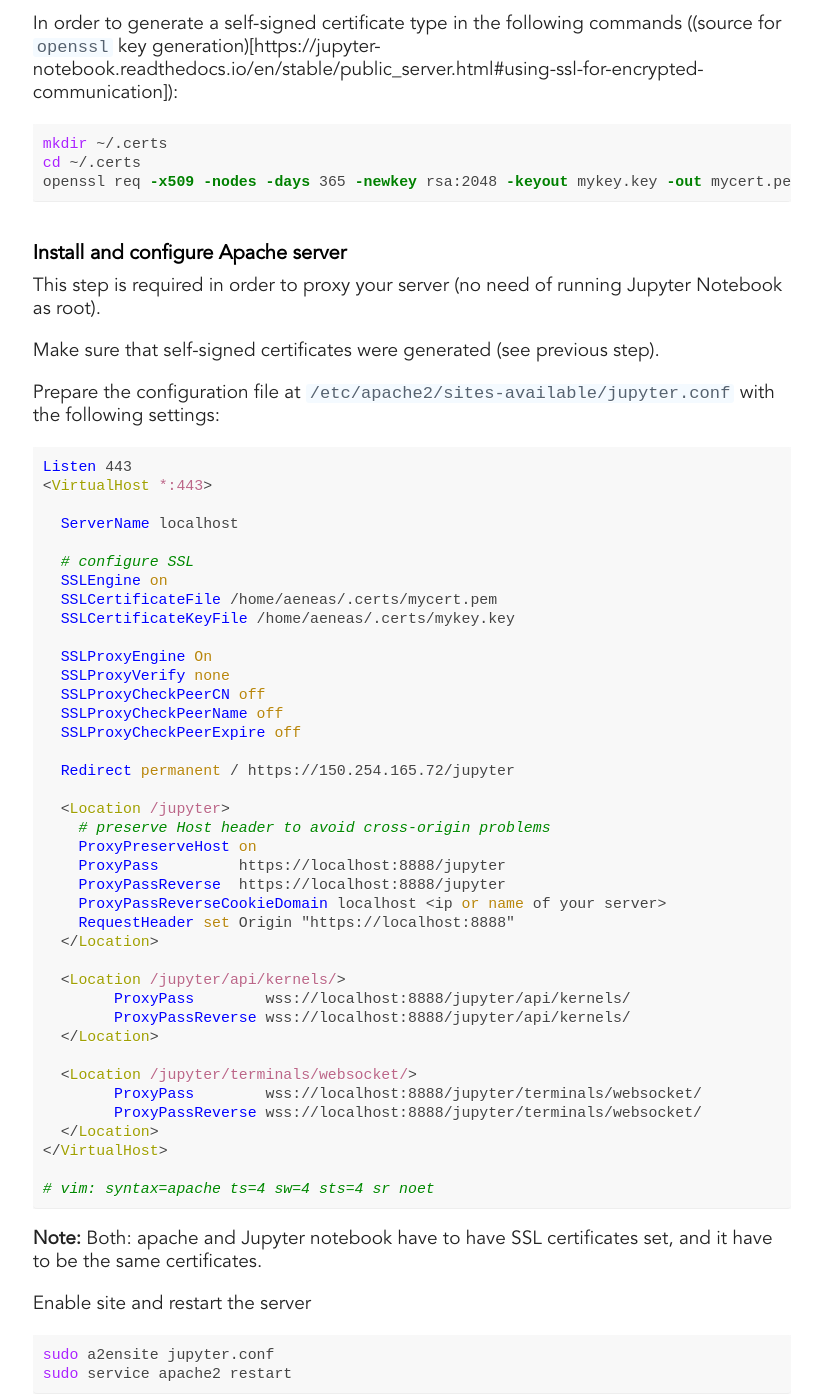
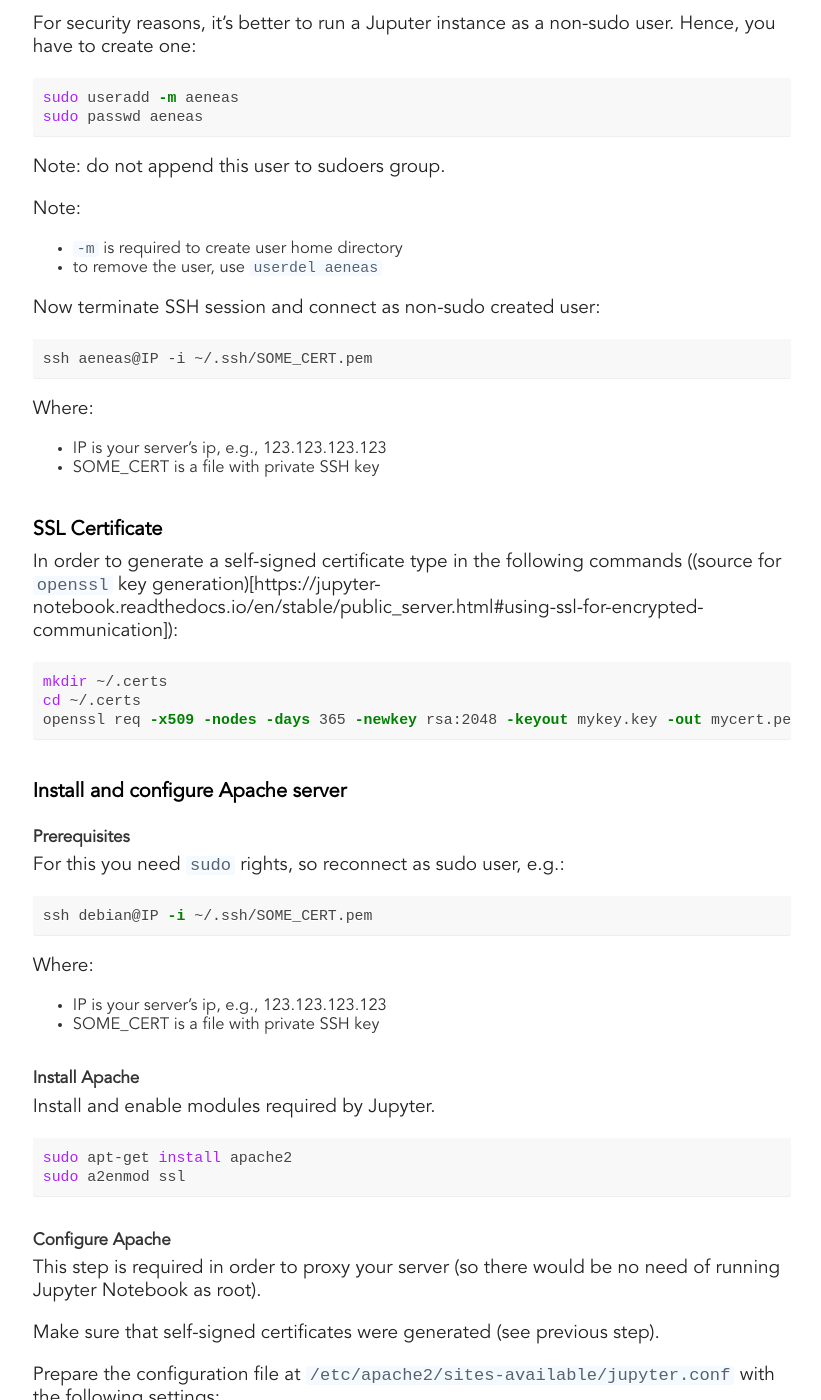
Before and after one commit to mikbuch/mikbuch.github.io, a Jekyll site: the page built from _posts/2019-05-22-Jupyter-Notebook-OpenStack.md, in a window 1280 px wide and 1400 px high, scrolled down 901 px. Shown: the whole window, without its empty margins (228-1049 px from the left). Built offline with Jekyll 4.4.1, drawn with Linux system fonts in a browser that asks for light colours; comment, search, counter and statistics services are not loaded; some of the changed text lies outside the part shown.

Commit message:
Jupyter Notebook, major improvements

````diff
--- a/_posts/2019-05-22-Jupyter-Notebook-OpenStack.md
+++ b/_posts/2019-05-22-Jupyter-Notebook-OpenStack.md
@@ -31,6 +31,29 @@
 Remember to open port 443 on your OpenStack Instance, then `Soft Reboot` the instance
 
 
+## Create user
+
+For security reasons, it's better to run a Juputer instance as a non-sudo user. Hence, you have to create one:
+```bash
+sudo useradd -m aeneas
+sudo passwd aeneas
+```
+Note: do not append this user to sudoers group.
+
+Note:
+ * `-m` is required to create user home directory
+ * to remove the user, use `userdel aeneas`
+
+Now terminate SSH session and connect as non-sudo created user:
+```
+ssh aeneas@IP -i ~/.ssh/SOME_CERT.pem
+```
+
+Where:
+ * IP is your server's ip, e.g., 123.123.123.123
+ * SOME_CERT is a file with private SSH key
+
+
 ## SSL Certificate
 
 In order to generate a self-signed certificate type in the following commands ((source for `openssl` key generation)[https://jupyter-notebook.readthedocs.io/en/stable/public_server.html#using-ssl-for-encrypted-communication]):
@@ -42,11 +65,36 @@
 
 ## Install and configure Apache server
 
-This step is required in order to proxy your server (no need of running Jupyter Notebook as root).
+### Prerequisites
+
+For this you need `sudo` rights, so reconnect as sudo user, e.g.:
+```bash
+ssh debian@IP -i ~/.ssh/SOME_CERT.pem
+```
+
+Where:
+ * IP is your server's ip, e.g., 123.123.123.123
+ * SOME_CERT is a file with private SSH key
+
+### Install Apache
+
+Install and enable modules required by Jupyter.
+
+```bash
+sudo apt-get install apache2
+sudo a2enmod ssl
+```
+
+### Configure Apache
+
+This step is required in order to proxy your server (so there would be no need of running Jupyter Notebook as root).
 
 Make sure that self-signed certificates were generated (see previous step).
 
 Prepare the configuration file at `/etc/apache2/sites-available/jupyter.conf` with the following settings:
+
+__CAUTION!__ Replace SERVER_IP with your server's IP
+
 ```apache
 Listen 443
 <VirtualHost *:443>
@@ -64,14 +112,14 @@
   SSLProxyCheckPeerName off
   SSLProxyCheckPeerExpire off
 
-  Redirect permanent / https://150.254.165.72/jupyter
+  Redirect permanent / https://SERVER_IP/jupyter
 
   <Location /jupyter>
     # preserve Host header to avoid cross-origin problems
     ProxyPreserveHost on
     ProxyPass         https://localhost:8888/jupyter
     ProxyPassReverse  https://localhost:8888/jupyter
-    ProxyPassReverseCookieDomain localhost <ip or name of your server>
+    ProxyPassReverseCookieDomain localhost SERVER_IP
     RequestHeader set Origin "https://localhost:8888"
   </Location>
 
@@ -100,11 +148,50 @@
 
 ## Install and configure Jupyter Notebook server
 
-Jupyter has to be run on a non-sudo user. Hence, create a new user, e.g.:
+You wish to use virtual environment. For that install `pipenv` with `pip`.
 ```bash
-sudo adduser aeneas
+sudo pip install pipenv
 ```
-Note: do not append this user to sudoers group.
+
+Jupyter has to be run on a non-sudo user. Hence, now terminate SSH session as `sudo` user and reconnect as non-sudo created user:
+```
+ssh aeneas@IP -i ~/.ssh/SOME_CERT.pem
+```
+
+Where:
+ * IP is your server's ip, e.g., 123.123.123.123
+ * SOME_CERT is a file with private SSH key
+
+Create Pipfile
+```bash
+vim ~/Pipfile
+```
+
+And paste the following content:
+```python
+[[source]]
+name = "pypi"
+url = "https://pypi.org/simple"
+verify_ssl = true
+
+[dev-packages]
+
+[packages]
+jupyter = "*"
+pandas = "*"
+matplotlib = "*"
+scipy = "*"
+ipdb = "*"
+seaborn = "*"
+sklearn = "*"
+statsmodels = "*"
+opencv-python = "*"
+notebook = "*"
+ipython="*"
+
+[requires]
+python_version = "3.7"
+```
 
 Create password and hash it ([source](https://jupyter-notebook.readthedocs.io/en/stable/public_server.html#preparing-a-hashed-password)):
 ```python
@@ -185,8 +273,7 @@
 Solution:
 Indeed, appending exports to ~/.bashrc fixes the issue:
 ```bash
-echo "export LC_ALL=C.UTF-8
-export LANG=C.UTF-8" >> ~/.bashrc && source ~/.bashrc
+echo "export LC_ALL=C.UTF-8 export LANG=C.UTF-8" >> ~/.bashrc && source ~/.bashrc
 ```
 
 ### Sources
````
Also changed, not shown: other parts of _posts/2019-05-22-Jupyter-Notebook-OpenStack.md (+2 -1 lines).
